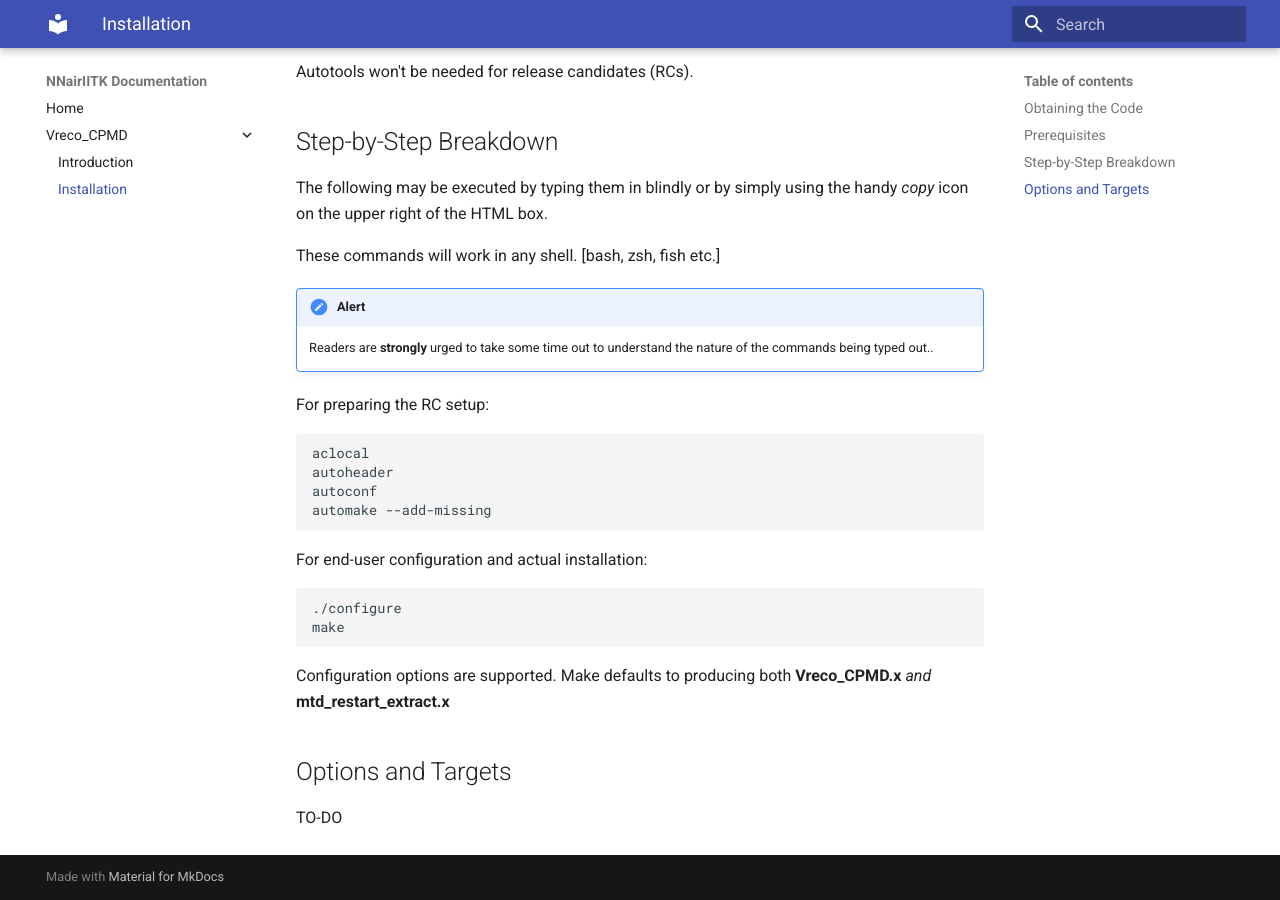
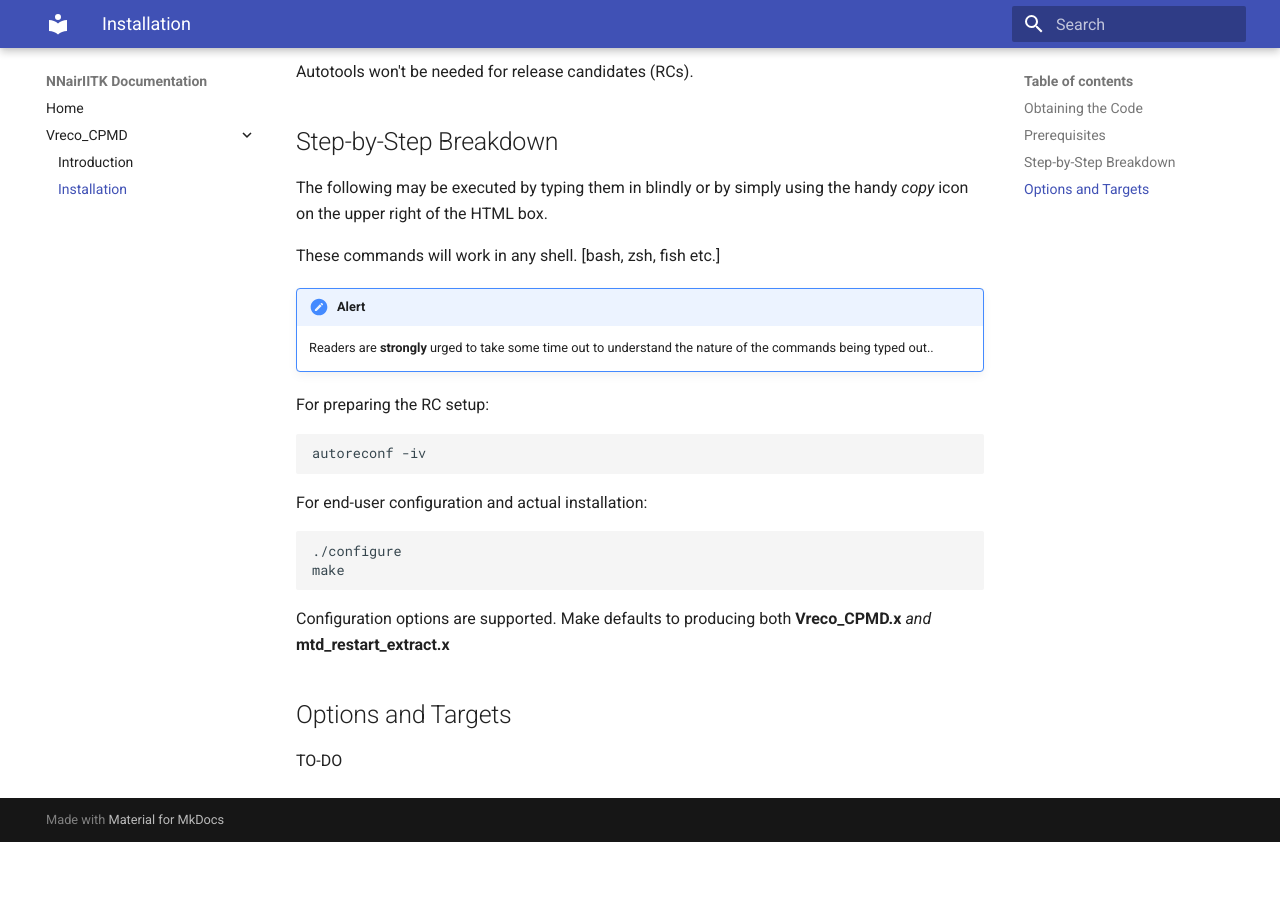
Before and after one commit to NNairIITK/Documentation, an MkDocs documentation site: the page built from docs/Vreco_CPMD/Installation.md, in a window 1280 px wide and 900 px high, scrolled down 626 px. Built offline with MkDocs 1.6.1 and Material for MkDocs 9.7.7, drawn with Linux system fonts in a browser that asks for light colours; old or Windows-style settings are respelled for this version of MkDocs; after the commit the page ends 1468 px from its top, so only the background shows below that.

Commit message:
Simply init install

````diff
--- a/docs/Vreco_CPMD/Installation.md
+++ b/docs/Vreco_CPMD/Installation.md
@@ -33,10 +33,7 @@ These commands will work in any shell. [bash, zsh, fish etc.]
 For preparing the RC setup:
 
 ```bash
-aclocal
-autoheader
-autoconf
-automake --add-missing
+autoreconf -iv
 ```
 
 For end-user configuration and actual installation:
````
